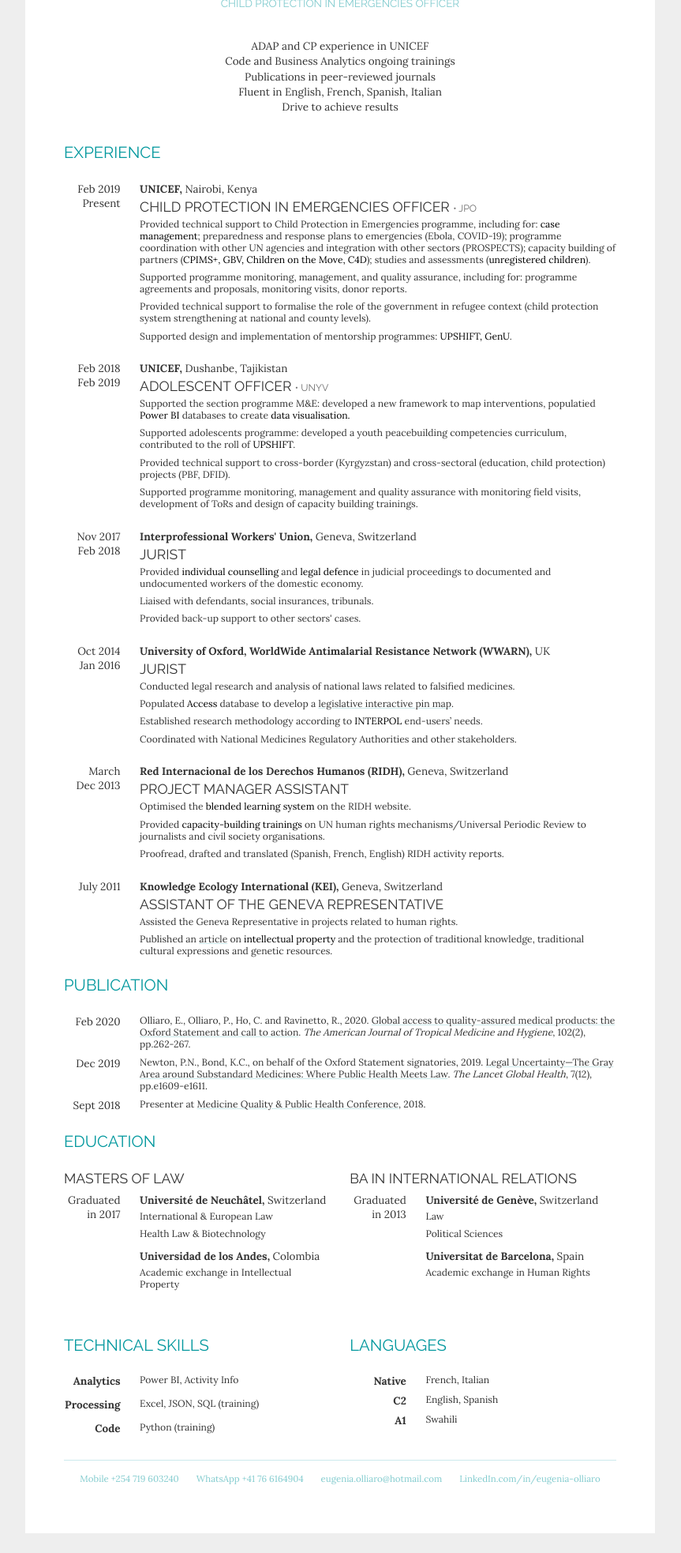
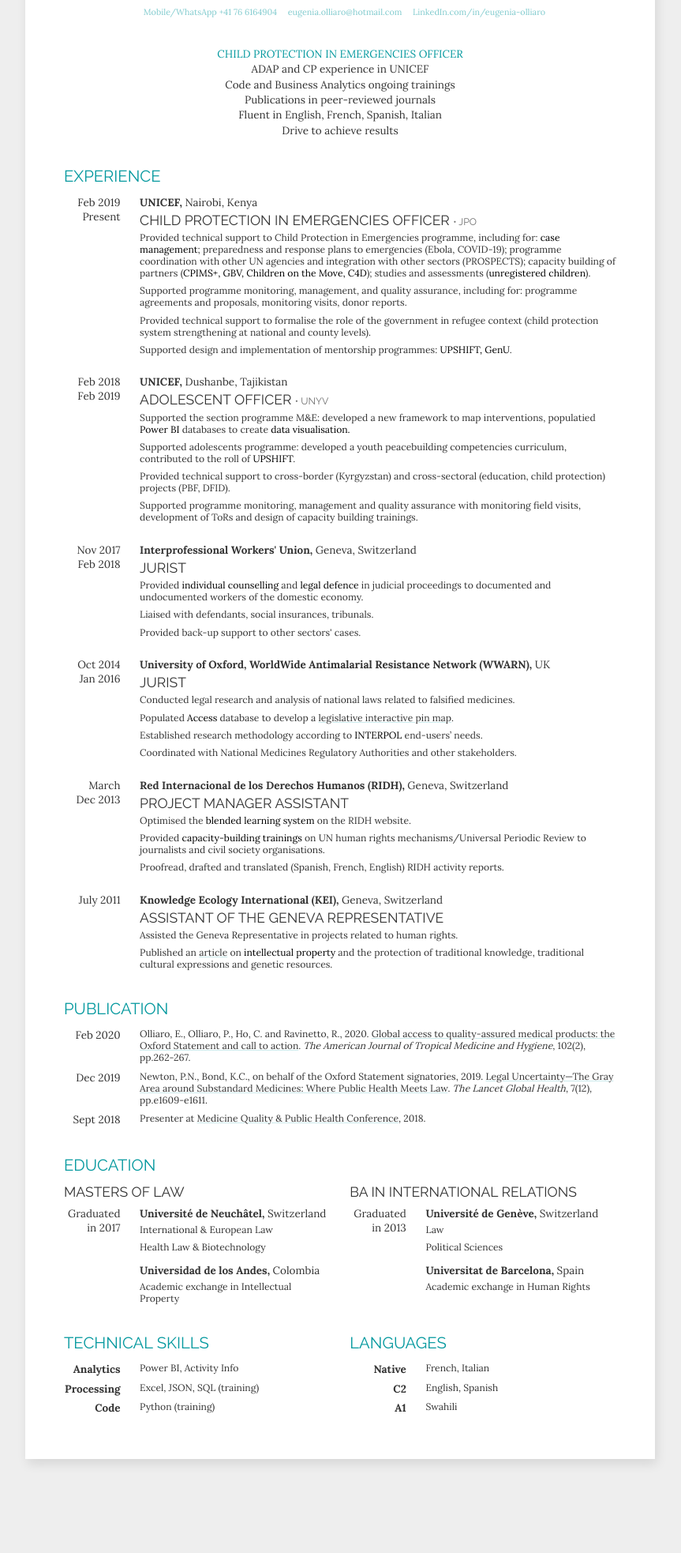
Before and after one commit to eolliaro/resume, a plain HTML site: page index.html in a window 1280 px wide. Shown: the part 154-2120 px from the top of the page at 79% size, without its empty margins (209-1072 px from the left). After the commit the page ends 2026 px from the top, so only its background shows below. Drawn offline with Linux system fonts and the light colour scheme.

Commit message:
improve design for printing

```diff
--- a/design.scss
+++ b/design.scss
@@ -27,11 +27,6 @@
   font-size: 21pt;
 }
 
-.spacer {
-  page-break-before: always;
-  height: $page-margin/2;
-}
-
 body {
   font-family: 'Lora', serif;
   font-weight: 400;
@@ -45,20 +40,29 @@
     background: transparent;
     padding: 0;
     margin: 0;
-    //margin: 25mm 25mm 25mm 25mm;
   }
 }
+
+@include print-version {
+  @page {
+    margin: 1.5cm;
+  }
+}
+
 
 .page {
   max-width: 700px;
   background: #fff;
   margin: $spacer auto;
   padding: $spacer*2;
+  box-shadow: .2em .5em 1em rgba(0,0,0,0.1);
 
   @include print-version {
+    max-width: none;
     background: transparent;
     padding: 0;
     margin: 0;
+    box-shadow: none;
   }
 
 }
@@ -74,7 +78,7 @@
   color: $color-impact;
 }
 
-h1, h2, h3, .position {
+h1, h2, h3 {
   font-family: 'Raleway', sans-serif;
   font-weight: normal;
 }
@@ -86,7 +90,7 @@
 
 h2 {
   color: $color-title;
-  margin: $spacer 0;
+  margin: $spacer*1.5 0 $spacer*.5 0;
 }
 
 h3 {
@@ -110,9 +114,7 @@
   }
 
   .position {
-    font-size: 1em;
-    margin: .5*$spacer 0;
-    color: $color-accent;
+    color: $color-title;
     text-transform: uppercase;
   }
 
@@ -131,6 +133,18 @@
       text-transform: uppercase;
       font-size: 1.3em;
       color: $color-accent;
+    }
+
+    &.coordinates {
+
+      margin: $spacer;
+      font-size: .8em;
+
+      a {
+        color: $color-footer;
+        margin-left: 1em;
+        text-decoration: none;
+      }
     }
 
     li {
@@ -154,6 +168,10 @@
 
   &.publication {
     margin: $spacer-small 0;
+  }
+
+  &:first-of-type {
+    margin-top: $spacer-small;
   }
 
   .details {
@@ -216,7 +234,6 @@
   display: grid;
   grid-template-columns: 1fr 1fr;
   grid-gap: $spacer;
-  margin: $spacer 0;
 
   .experience {
     margin: 0;
@@ -225,14 +242,16 @@
 
   .details ul {
     margin-bottom: $spacer-small;
+    &:last-child {
+      margin-bottom: 0;
+    }
   }
 
 }
 
-.skill, footer {
+.skill, header .coordinates {
 
-
-  ul, li {
+  ul, li, .details ul {
     display: inline-block;
     padding: 0;
     margin: 0;
@@ -264,29 +283,3 @@
   }
 
 }
-
-
-footer {
-
-  @include print-version {
-    position: fixed;
-    bottom: 0;
-    left: $page-margin;
-    right: $page-margin;
-    background: #fff;
-  }
-
-  margin-top: $spacer;
-  border-top: $border-accent;
-  text-align: center;
-  padding: .5*$spacer 0;
-
-  a {
-    color: $color-footer;
-    margin: 0 .8em;
-    text-decoration: none;
-    font-size: .85em;
-  }
-
-
-}
--- a/index.html
+++ b/index.html
@@ -19,11 +19,21 @@
     <header>
 
         <h1>Eugenia Olliaro</h1>
-        <div class="position">
-            Child Protection in Emergencies Officer
-        </div>
+
+        <ul class="coordinates">
+            <li>
+                <a href="https://api.whatsapp.com/send?phone=41766164904&text=Hello+Eugenia&source" target="_blank">Mobile/WhatsApp +41 76 6164904</a>
+            </li>
+            <li>
+                <a href="mailto:eugenia.olliaro@hotmail.com">eugenia.olliaro@hotmail.com</a>
+            </li>
+            <li>
+                <a href="https://www.linkedin.com/in/eugenia-olliaro/">LinkedIn.com/in/eugenia-olliaro</a>
+            </li>
+        </ul>
 
         <ul class="highlights">
+            <li class="position">Child Protection in Emergencies Officer</li>
             <li>ADAP and CP experience in UNICEF </li>
             <li>Code and Business Analytics ongoing trainings</li>
             <li>Publications in peer-reviewed journals</li>
@@ -161,13 +171,6 @@
             </ul>
         </div>
     </div>
-
-
-<!--
-
-    <h2>Volunteering</h2>
-
--->
 
 
     <h2>Publication</h2>
@@ -350,25 +353,6 @@
     </div>
 
 
-    <footer>
-
-        <ul>
-            <li>
-                <a href="tel:00254719603240">Mobile +254 719 603240</a>
-            </li>
-            <li>
-                <a href="https://api.whatsapp.com/send?phone=41766164904&text=Hello+Eugenia&source" target="_blank">WhatsApp +41 76 6164904</a>
-            </li>
-            <li>
-                <a href="mailto:eugenia.olliaro@hotmail.com">eugenia.olliaro@hotmail.com</a>
-            </li>
-            <li>
-                <a href="https://www.linkedin.com/in/eugenia-olliaro/">LinkedIn.com/in/eugenia-olliaro</a>
-            </li>
-        </ul>
-
-    </footer>
-
 
 
 </div>
```
Also changed, not shown: design.css, 1 other file.
